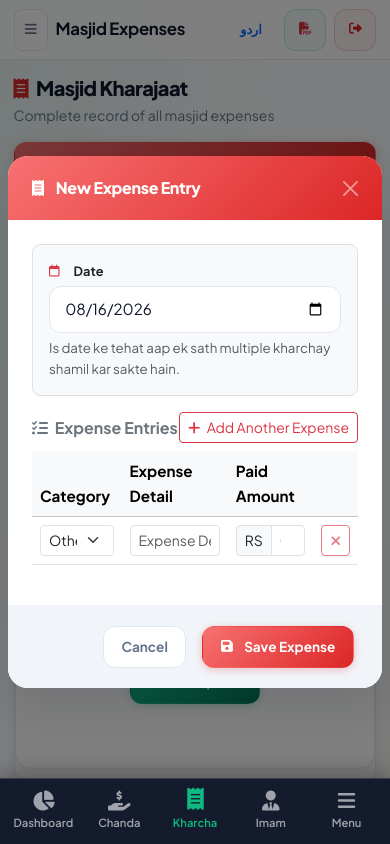
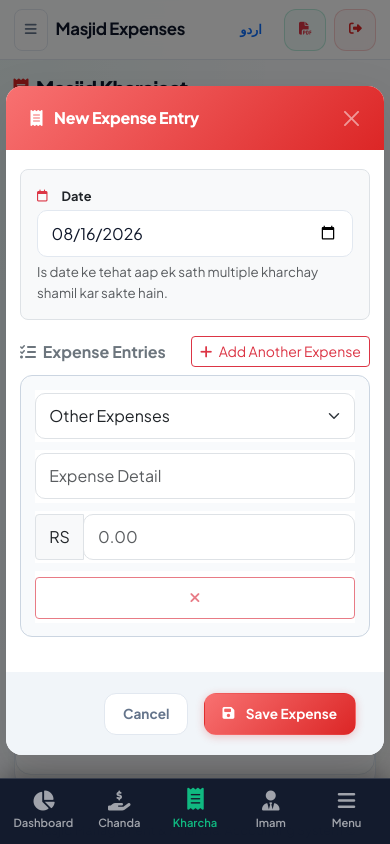
Before and after one commit to Jameel4413/jameya_masjid, a Django app: page /expenses/ in a window 390 px wide, after a click on "New Expense". Run offline with Django 5.2, Linux system fonts and the light colour scheme; the visitor is signed in with stand-in values (Sample User, id 1); data that the repository does not hold is empty; some libraries are stand-ins or nearby versions.

Commit message:
Optimize mobile data entry form fields font-size, height, and touch layout

```diff
--- a/static/css/masjid.css
+++ b/static/css/masjid.css
@@ -1320,6 +1320,104 @@ textarea.form-control-pro {
     }
 }
 
+/* ---- Mobile Form Input & Modal Touch Optimization ---- */
+@media (max-width: 767.98px) {
+    /* Set font-size to 16px to prevent mobile auto-zoom and ensure comfortable touch fields */
+    input[type="text"],
+    input[type="number"],
+    input[type="date"],
+    input[type="email"],
+    input[type="password"],
+    select,
+    textarea,
+    .form-control,
+    .form-select,
+    .form-control-sm,
+    .form-select-sm,
+    .form-control-pro,
+    .form-select-pro {
+        font-size: 16px !important;
+        min-height: 46px !important;
+        padding: 0.6rem 0.85rem !important;
+        border-radius: 10px !important;
+    }
+
+    .input-group-sm > .form-control,
+    .input-group-sm > .input-group-text,
+    .input-group-sm > .btn {
+        font-size: 16px !important;
+        min-height: 46px !important;
+        padding: 0.6rem 0.85rem !important;
+    }
+
+    .modal-dialog {
+        margin: 0.4rem !important;
+        max-width: calc(100% - 0.8rem) !important;
+    }
+
+    .modal-content {
+        border-radius: 16px !important;
+    }
+
+    .modal-body {
+        padding: 1.15rem 0.85rem !important;
+    }
+
+    #incomeRowsTable,
+    #expenseRowsTable {
+        width: 100% !important;
+        display: block !important;
+    }
+
+    #incomeRowsTable thead,
+    #expenseRowsTable thead {
+        display: none !important;
+    }
+
+    #incomeRowsTable tbody,
+    #expenseRowsTable tbody {
+        display: block !important;
+        width: 100% !important;
+    }
+
+    #incomeRowsTable tbody tr,
+    #expenseRowsTable tbody tr {
+        display: flex !important;
+        flex-direction: column !important;
+        background: #f8fafc !important;
+        border: 1.5px solid #cbd5e1 !important;
+        border-radius: 12px !important;
+        padding: 0.85rem !important;
+        margin-bottom: 0.85rem !important;
+        gap: 0.5rem !important;
+    }
+
+    #incomeRowsTable tbody td,
+    #expenseRowsTable tbody td {
+        display: block !important;
+        width: 100% !important;
+        padding: 0.2rem 0 !important;
+        border: none !important;
+    }
+
+    #incomeRowsTable tbody td:last-child,
+    #expenseRowsTable tbody td:last-child {
+        text-align: right !important;
+        padding-top: 0.4rem !important;
+    }
+
+    .remove-income-row-btn,
+    .remove-expense-row-btn {
+        width: 100% !important;
+        min-height: 42px !important;
+        display: flex !important;
+        align-items: center !important;
+        justify-content: center !important;
+        font-size: 0.9rem !important;
+    }
+}
+
+
 
 
 /* ---- Mobile Responsive Card Table Transformation ---- */
```
